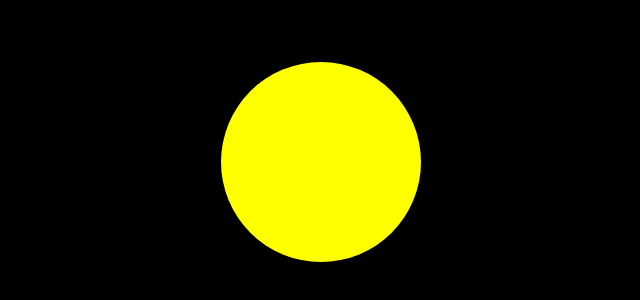
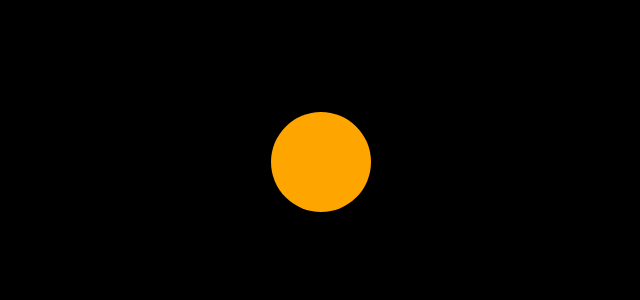
Before and after one commit to DanielColumbus1999/HTML, a plain HTML site: page index.html in a window 1280 px wide. Shown: the part 238-538 px from the top of the page, without its empty margins (319-959 px from the left). Drawn offline with Linux system fonts and the light colour scheme.

Commit message:
Update index.html

```diff
--- a/index.html
+++ b/index.html
@@ -15,9 +15,9 @@
     }
 
     .sun {
-      width: 200px;
-      height: 200px;
-      background-color: yellow;
+      width: 100px;
+      height: 100px;
+      background-color: orange;
       border-radius: 50%;
     }
   </style>
```
